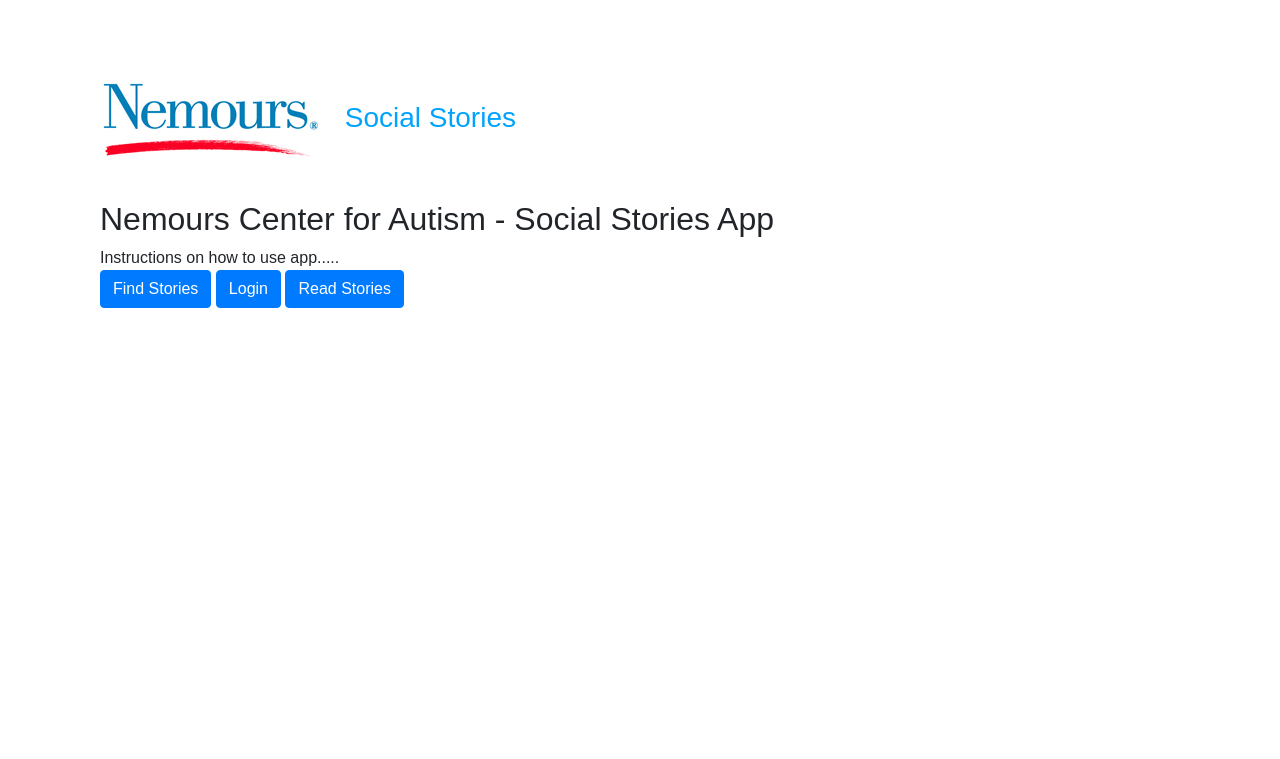
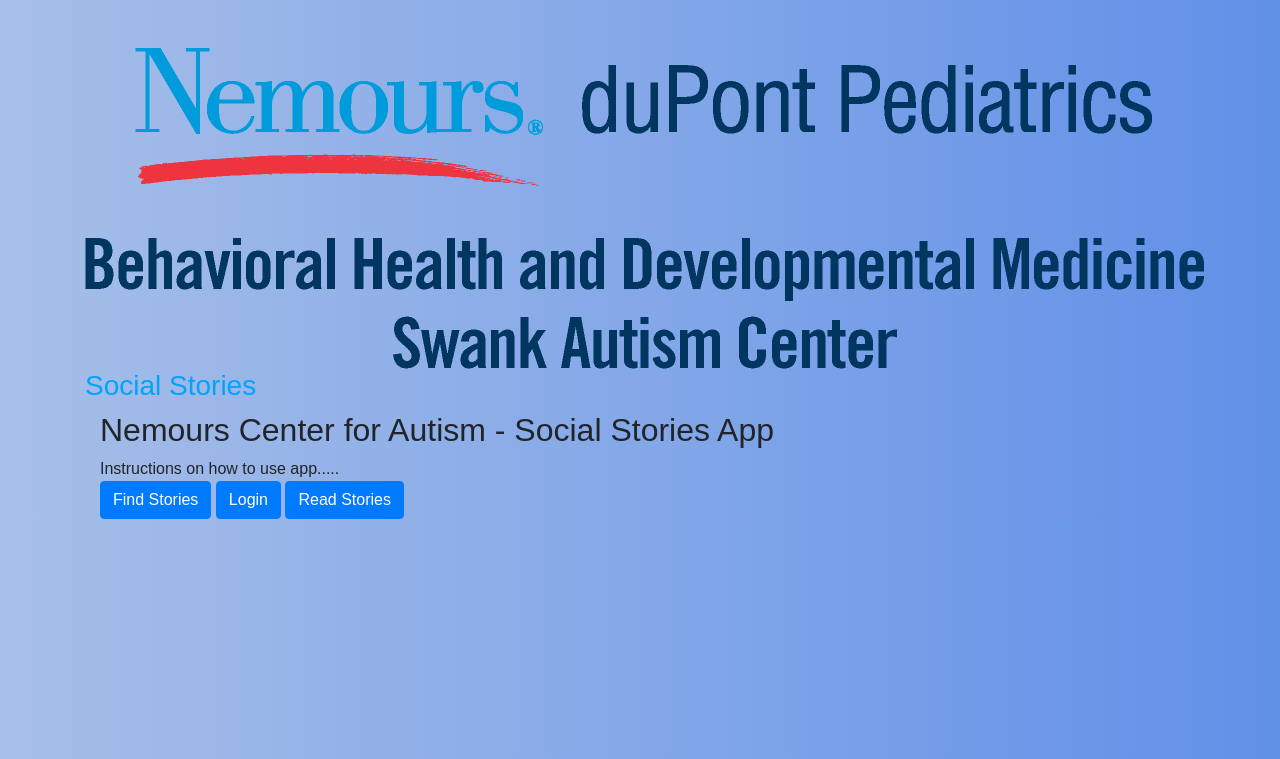
Before and after one commit to delaware19/team-5, a Flask app: page / in a window 1280 px wide. Shown: the top 759 px of the page. Run offline with Flask 2, Linux system fonts and the light colour scheme; some libraries are stand-ins or nearby versions.

Commit message:
logo changed and background added

```diff
--- a/templates/layout.html
+++ b/templates/layout.html
@@ -20,6 +20,7 @@
 		}
 	</style>
 </head>
+	<body style="background: linear-gradient(to right, #A7BFE8, #6190E8)">
 		<br>
 		<br>
 		<div class = "container">
```
Also changed, not shown: static/nemourslogo.jpg.
